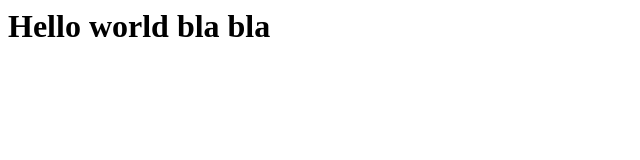
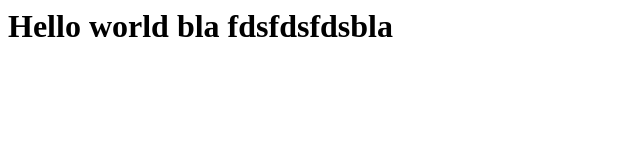
Before and after one commit to vtejapy/vagrant, a plain HTML site: page index.html in a window 1280 px wide. Shown: the whole page, without its empty margins (0-640 px from the left). Drawn offline with Linux system fonts and the light colour scheme.

Commit message:
Update index.html

```diff
--- a/index.html
+++ b/index.html
@@ -1 +1 @@
-<h1> Hello world bla bla </h1>
+<h1> Hello world bla fdsfdsfdsbla </h1>
```
